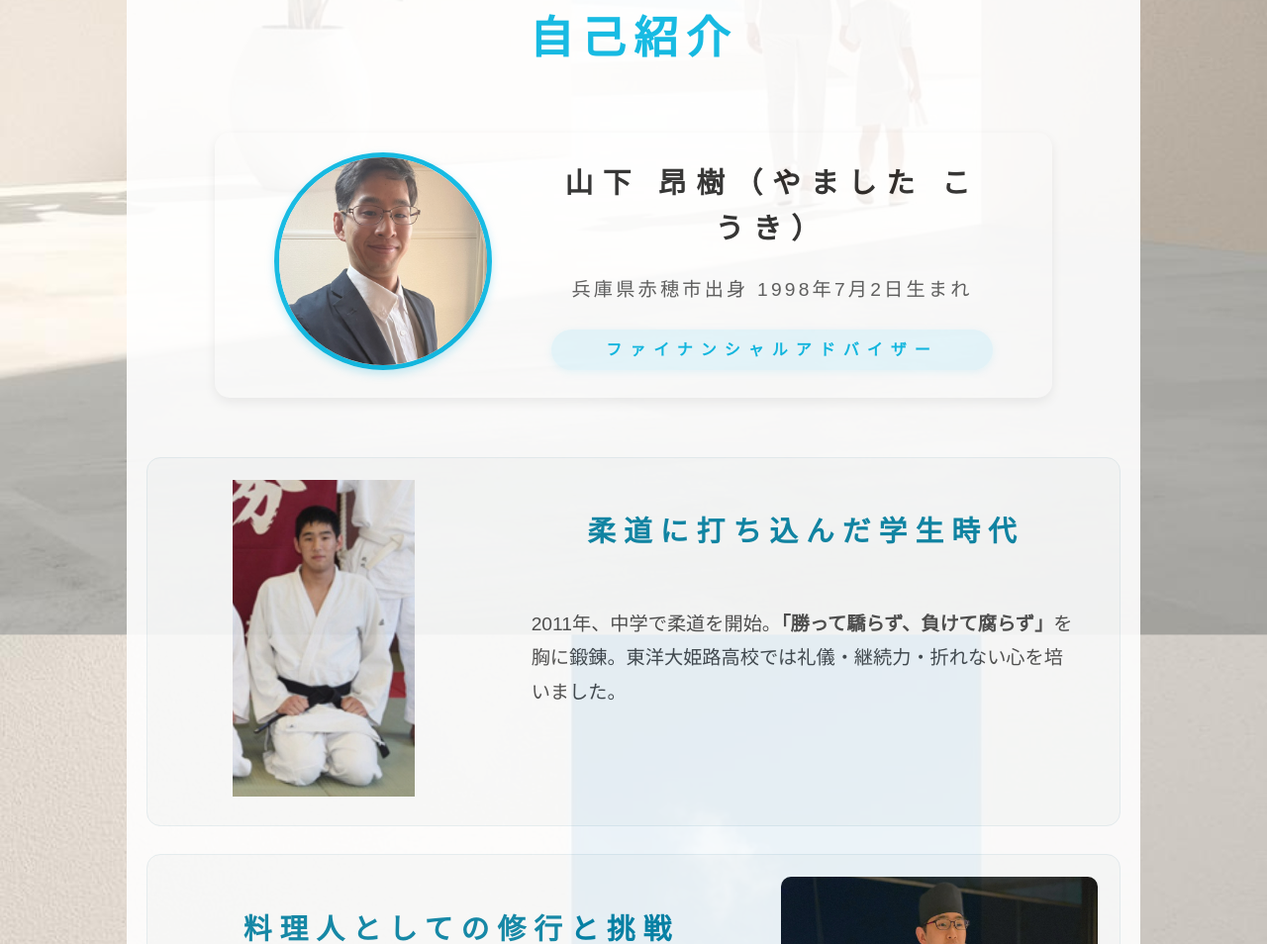
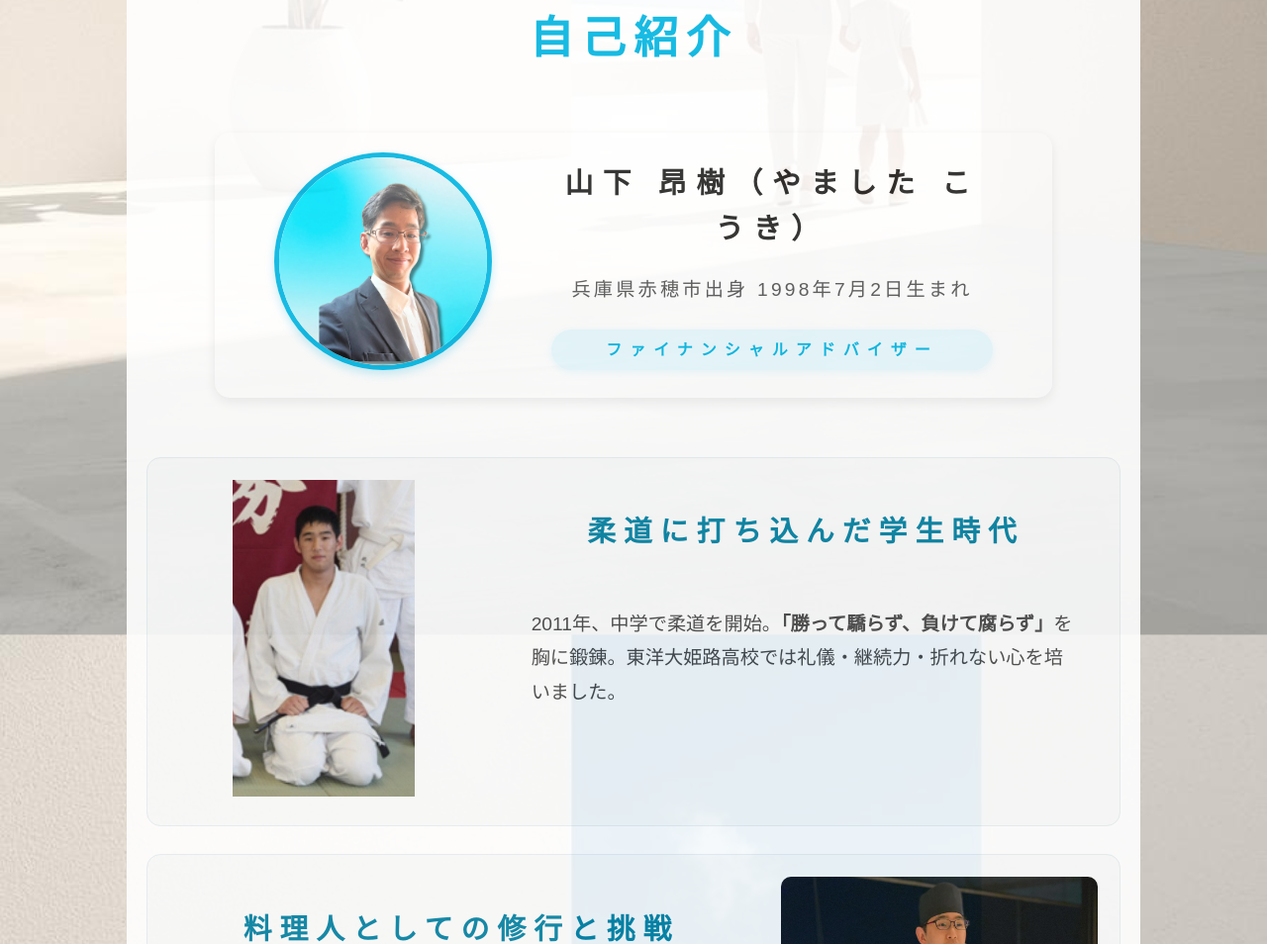
Before and after one commit to kouki090572/financial_design, a plain HTML site: page index.html in a window 1280 px wide. Shown: the part 3930-4884 px from the top of the page at 99% size. Drawn offline with Linux system fonts and the light colour scheme.

Commit message:
Add files via upload

```diff
--- a/index.html
+++ b/index.html
@@ -170,7 +170,7 @@
         <div class="profile__row">
           <!-- 左：写真 -->
           <div class="profile-left">
-            <img src="gennzai.jpg" alt="山下昂樹 スーツ姿" class="profile__photo">
+            <img src="3A22C344-BCFC-4CE7-9A74-FB50EBE1F039.png" alt="山下昂樹 スーツ姿" class="profile__photo">
           </div>
 
           <!-- 右：基本情報 -->
```
Also changed, not shown: 3A22C344-BCFC-4CE7-9A74-FB50EBE1F039.png (added).
